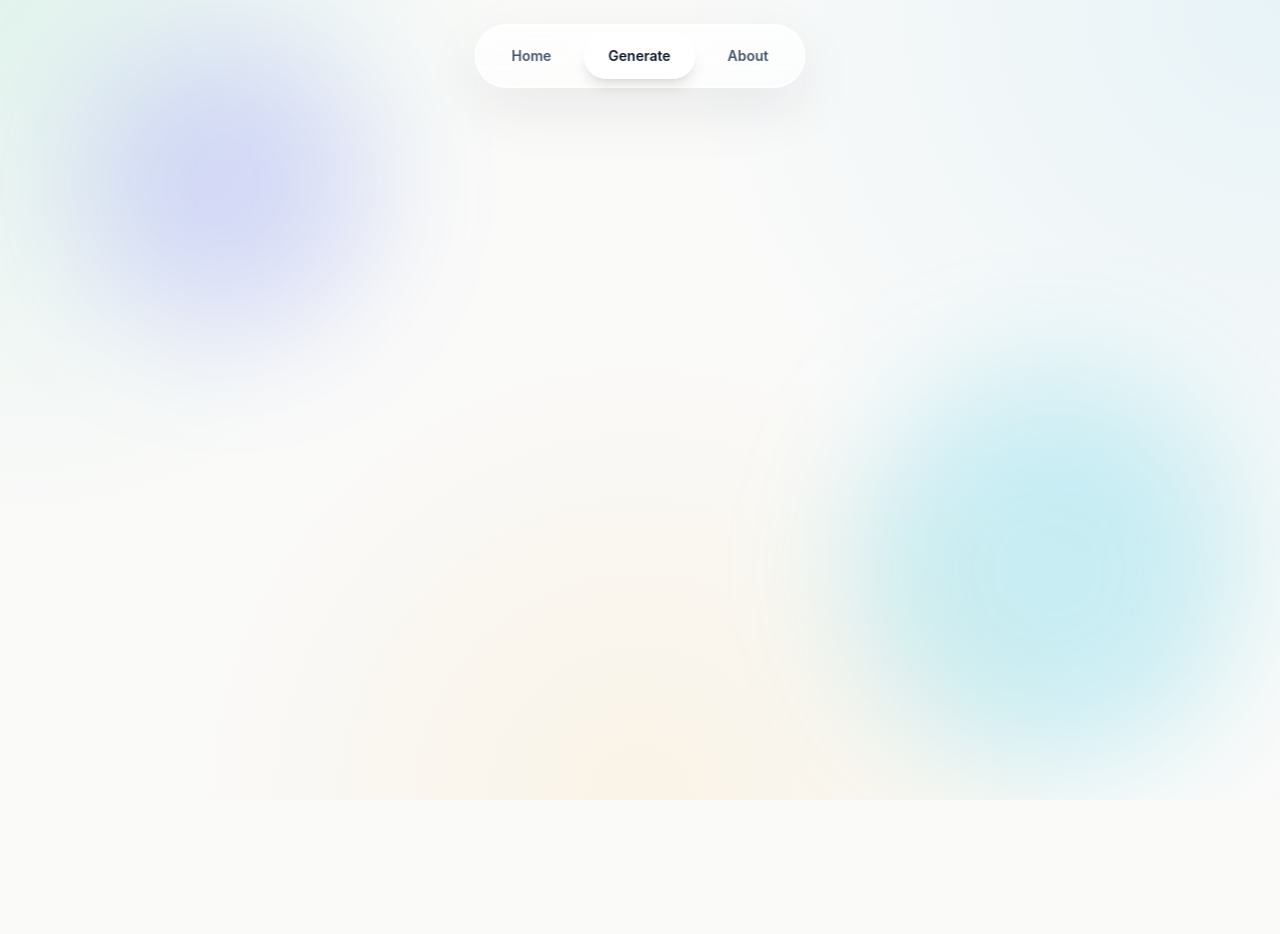
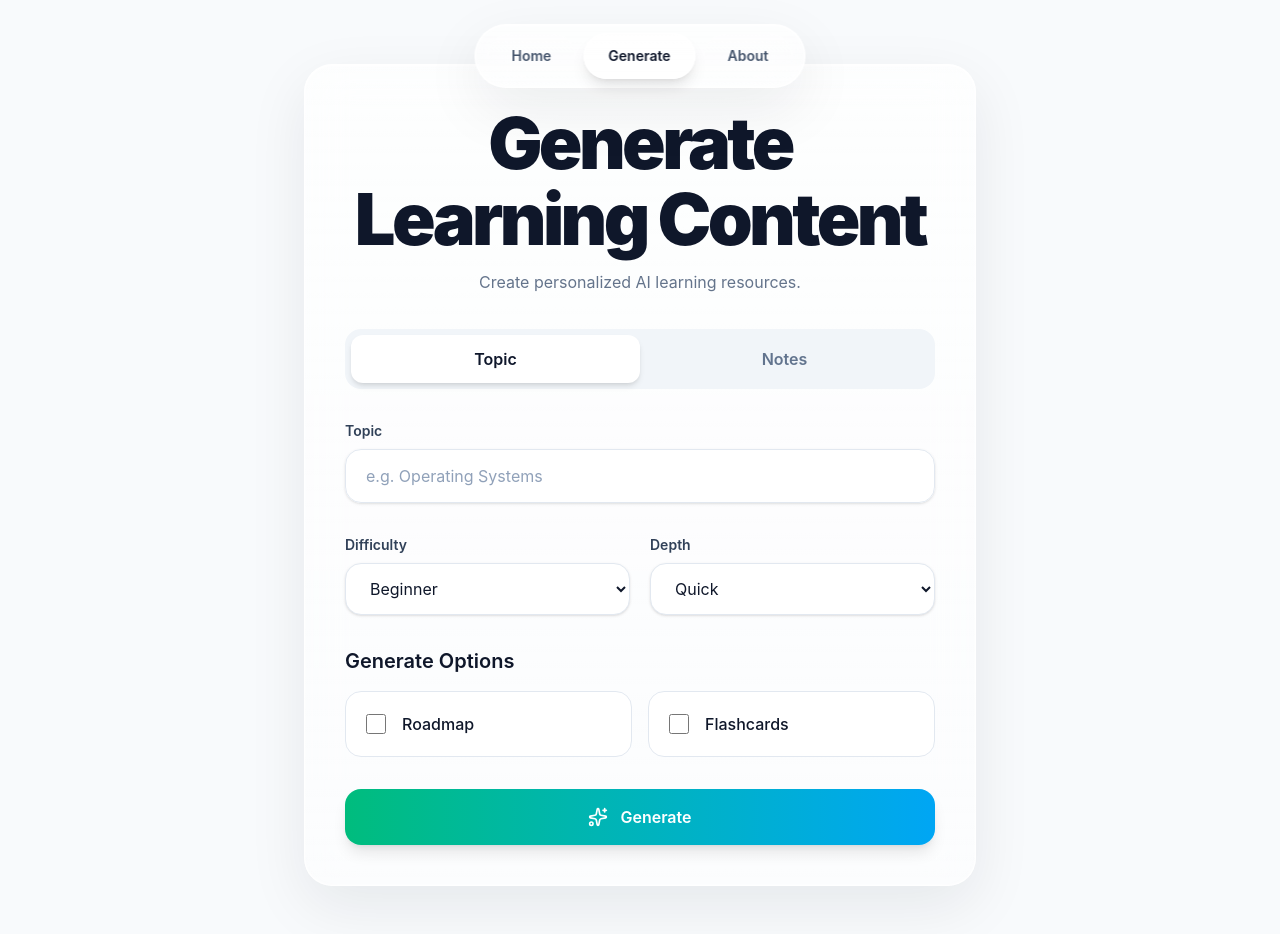
Before and after one commit to dhanush106/Flam_Frontend_Assignment_StudyAssistant, a React app in the folder frontend/: page /generate in a window 1280 px wide. Before the commit this address had no page. Shown: the top 934 px of the page. Before the commit the page ends 800 px from the top, so only its background shows below. Built offline with nearby package versions, Linux system fonts and the light colour scheme; the HTML template or start-up script is replaced by a standard one.

Commit message:
chore(Generate.jsx):Combined the releted components and built the Generate.jsx

```diff
--- a/frontend/src/App.jsx
+++ b/frontend/src/App.jsx
@@ -15,7 +15,7 @@ export default function App() {
       <Routes>
         <Route path="/" element={<Home />} />
         <Route path="/about" element={<About />} />
-        <Route path="contact" element={<Generate />} />
+        <Route path="/generate" element={<Generate />} />
       </Routes>
     </>
   );
--- a/frontend/src/pages/Generate.jsx
+++ b/frontend/src/pages/Generate.jsx
@@ -1,11 +1,52 @@
-import React from 'react'
+import { useState } from "react";
+
+import ModeToggle from "../components/generate/ModeToggle";
+import TopicForm from "../components/generate/TopicForm";
+import NotesForm from "../components/generate/NotesForm";
 
 const Generate = () => {
+  const [mode, setMode] = useState("topic");
+
   return (
-    <div>
-      Generate
-    </div>
-  )
-}
+    <main className="min-h-screen bg-slate-50 px-6 py-16">
+
+      <div className="mx-auto flex max-w-7xl items-center justify-center">
+
+        <div className="glass w-full max-w-2xl rounded-[28px] p-8 md:p-10">
+
+          <div className="mb-8 text-center">
+
+            <h1 className="text-4xl font-black text-slate-900">
+              Generate Learning Content
+            </h1>
+
+            <p className="mt-3 text-slate-500">
+              Create personalized AI learning resources.
+            </p>
+
+          </div>
+
+          <ModeToggle
+            mode={mode}
+            setMode={setMode}
+          />
+
+          <div className="mt-8">
+
+            {mode === "topic" ? (
+              <TopicForm />
+            ) : (
+              <NotesForm />
+            )}
+
+          </div>
+
+        </div>
+
+      </div>
+
+    </main>
+  );
+};
 
 export default Generate;
```
Also changed, not shown: frontend/src/pages/Home.jsx (+0 -45 lines), frontend/src/api/axios.js (added), frontend/src/services/aiService.js (added).
